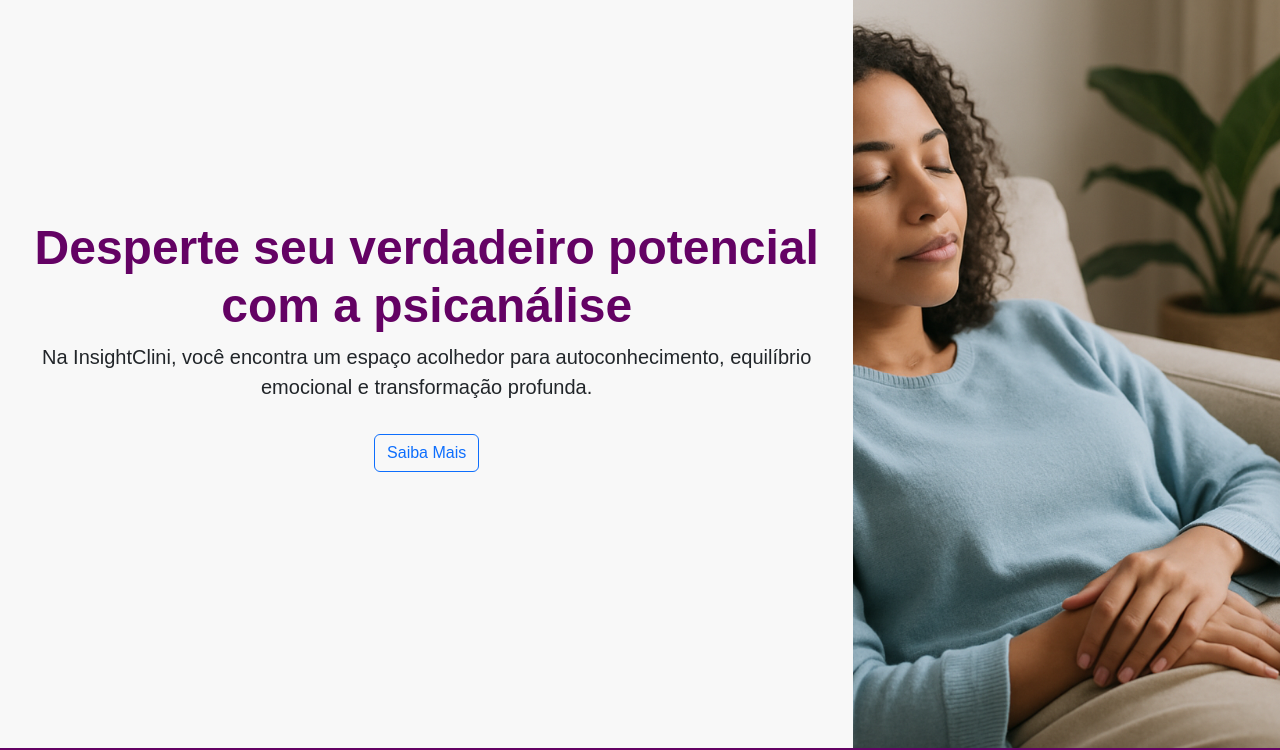
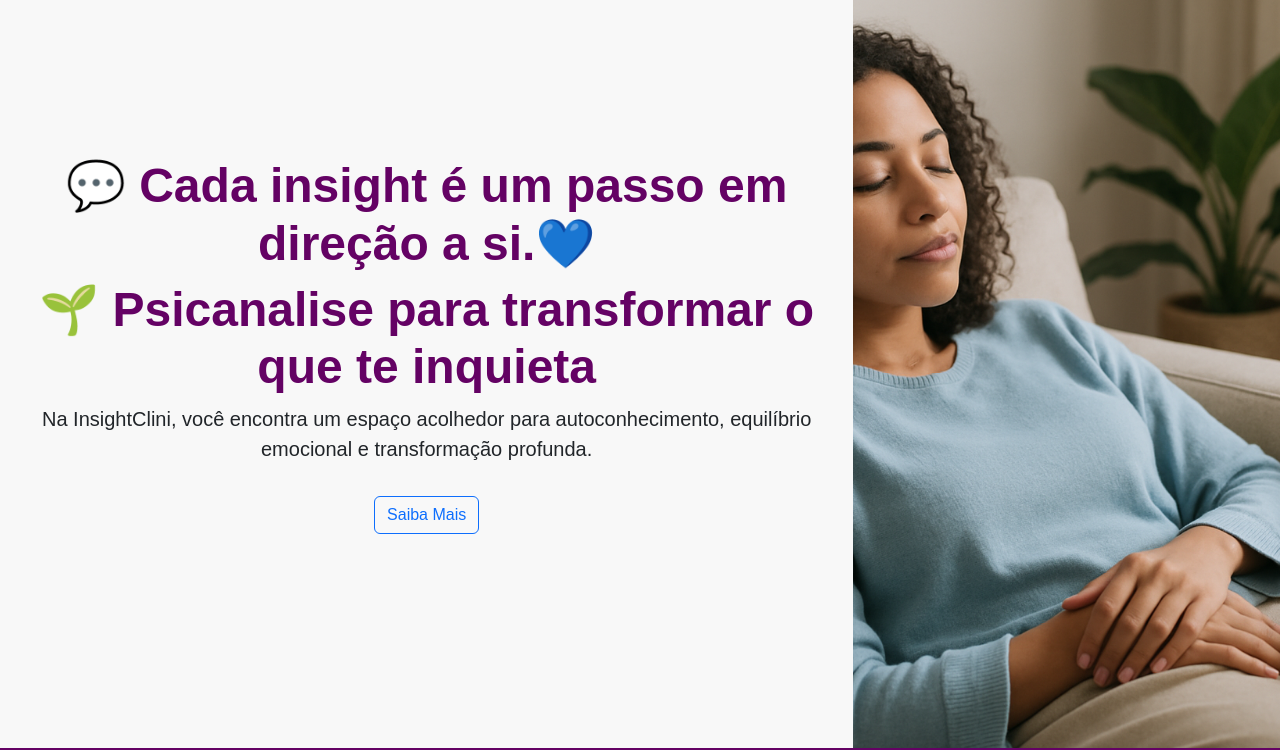
Before and after one commit to irene-paes/insightclini, a plain HTML site: page index.html in a window 1280 px wide. Shown: the part 82-832 px from the top of the page. Drawn offline with nearby package versions, Linux system fonts and the light colour scheme; files whose address does not match are found by name.

Commit message:
Update index.html

```diff
--- a/index.html
+++ b/index.html
@@ -55,7 +55,8 @@
 
       <!-- Coluna da Esquerda -->
       <div class="col-12 col-md-8 d-flex flex-column justify-content-center align-items-center text-center px-3 py-5">
-        <h2 class="display-5"><strong>Desperte seu verdadeiro potencial com a psicanálise</strong></h2>
+        <h2 class="display-5"><strong>💬 Cada insight é um passo em direção a si.💙</strong></h2>
+        <h3 class="display-5"><strong>🌱 Psicanalise para transformar o que te inquieta</strong></h3>
         <p class="lead" style="text-align: center;">Na InsightClini, você encontra um espaço acolhedor para autoconhecimento, equilíbrio emocional e transformação profunda.</p>
         <a href="desafios.html" class="btn btn-outline-primary mt-3">Saiba Mais</a>
       </div>
```
